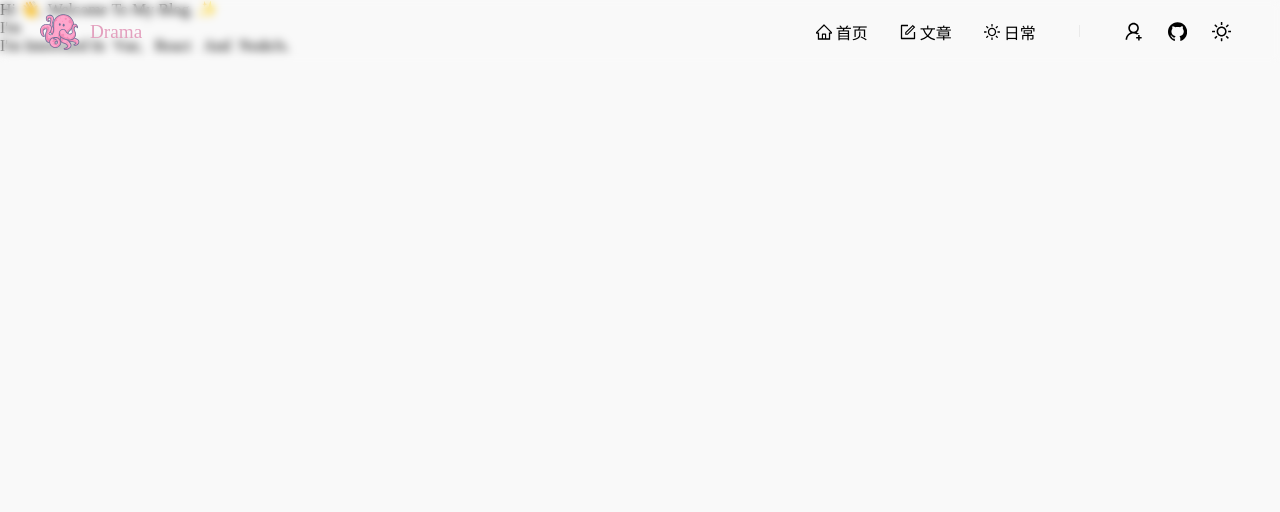
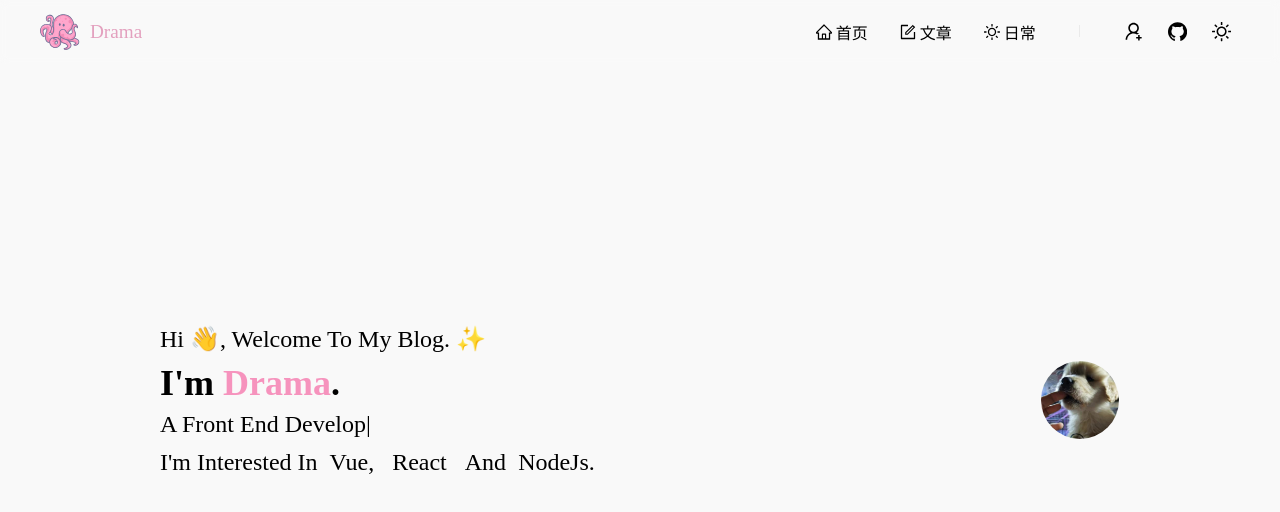
Before and after one commit to aa0330/Blog-bar, a React (Vite) app in the folder client/: page / in a window 1280 px wide. Shown: the top 512 px of the page. Built offline with nearby package versions, Linux system fonts and the light colour scheme.

Commit message:
feat:首页文字效果 & 路由调整

```diff
--- a/client/src/app/router.js
+++ b/client/src/app/router.js
@@ -10,13 +10,14 @@ export const routerConfig = [
 
     children: [
       {
-        path: "/",
+        index: true,
         element: lazy(() => import("@/pages/home")),
         meta: {
           title: "首页",
           show: true,
           icon: HomeOutlined,
         },
+
       },
       {
         path: "/articleList",
@@ -24,7 +25,7 @@ export const routerConfig = [
         meta: {
           title: "文章",
           show: true,
-          icon: FormOutlined ,
+          icon: FormOutlined,
         },
       },
       {
@@ -38,10 +39,6 @@ export const routerConfig = [
       },
     ],
   },
-  {
-    path: "article",
-    element: lazy(() => import("@/pages/article")),
-  },
 ];
 
 export const routes = buildRoutes(routerConfig);
--- a/client/src/components/Layout/index.jsx
+++ b/client/src/components/Layout/index.jsx
@@ -1,4 +1,3 @@
-import React from "react";
 import { Outlet } from "react-router-dom";
 import Header from "./Heander";
 
--- a/client/src/components/typeWriter/index.tsx
+++ b/client/src/components/typeWriter/index.tsx
@@ -1,28 +1,38 @@
-import { useEffect, useState } from "react";
+import { useEffect, useRef } from "react";
 import "./index.scss";
 
 interface Props {
   typeList: string[]; // 打印的句子列表
-  size: string; // 字体大小
+  fontSize: string; // 字体大小
   color: string; // 字体颜色
   timeSpace: number; // 每段话之间的间隔时间
   wordPrintTime: number; // 打字速率
+  style: object
 }
 
-const Index = (props) => {
-  const [loopIndex, setLoopIndex] = useState(0);
+const TypeWriter = (props: Props) => {
+  const loppIndexRef = useRef(0)
+
+  const { fontSize = '1rem',
+    color = '#000',
+    typeList = [], wordPrintTime = 0.3,
+    timeSpace = 0.8 } = props
+  console.log(11, { fontSize, color });
 
   const startTyping = () => {
     const writer = document.getElementById("writer") as HTMLElement;
-    if (!writer || props.typeList.length === 0) return;
-    let currentIndex = loopIndex; // 当前索引
-    let currentText = props.typeList[currentIndex]; // 当前句子
-    let num = 0;
-    let str = "";
+    if (!writer || typeList.length === 0) return;
+
+    let currentIndex = loppIndexRef.current; // 当前索引
+    let currentText = typeList[currentIndex]; // 当前句子
+    let num = 0, str = "";
+
     // 清空当前内容并添加淡入效果
     writer.innerHTML = "";
-    writer.style.opacity = "0"; // 隐藏当前内容
-    setTimeout(() => (writer.style.opacity = "1"), 100); // 添加淡入动画
+
+    // writer.style.opacity = "0"; // 隐藏当前内容
+    // setTimeout(() => (writer.style.opacity = "1"), 100); // 添加淡入动画
+
     // 打印当前句子的逻辑
     const typeInterval = setInterval(() => {
       str += currentText.charAt(num);
@@ -33,11 +43,11 @@ const Index = (props) => {
         clearInterval(typeInterval); // 当前句子打印完成
         // 准备打印下一句
         setTimeout(() => {
-          setLoopIndex((currentIndex + 1) % props.typeList.length); // 下一个索引
+          loppIndexRef.current = (currentIndex + 1) % typeList.length;// 下一个索引
           startTyping(); // 递归调用
-        }, props.timeSpace * 1000);
+        }, timeSpace * 1000);
       }
-    }, props.wordPrintTime * 1000);
+    }, wordPrintTime * 1000);
   };
 
   useEffect(() => {
@@ -45,16 +55,16 @@ const Index = (props) => {
   }, []);
 
   return (
-    <div >
+    <div style={props.style}>
       <span
         id="writer"
-        style={{ fontSize: props.size, color: props.color }}
+        style={{ fontSize, color }}
       ></span>
-      <span  style={{ fontSize: props.size }}>
+      <span style={{ fontSize }}>
         |
       </span>
     </div>
   );
 };
 
-export default Index;
+export default TypeWriter;
--- a/client/src/main.jsx
+++ b/client/src/main.jsx
@@ -5,7 +5,7 @@ import { routes } from "@/app/router";
 import './style.scss'
 
 ReactDOM.createRoot(document.getElementById("root")).render(
-  <React.StrictMode>
-    <RouterProvider router={createBrowserRouter(routes)} />
-  </React.StrictMode>
+  // <React.StrictMode>
+  <RouterProvider router={createBrowserRouter(routes)} />
+  // </React.StrictMode>
 );
--- a/client/src/pages/Home/index.jsx
+++ b/client/src/pages/Home/index.jsx
@@ -1,26 +1,32 @@
 import React, { useState, useEffect } from "react";
+import { Avatar } from 'antd'
+import { blogName } from "@/app/baseConfig";
+import AvatarPng from "@/static/avater.jpg";
+import TypeWriter from '@/components/typeWriter'
 import "./index.scss";
 
 const Index = () => {
   return (
     <div className="home_container">
-      <div className="home_context">
-        <p className="main_context">Hi 👋, Welcome To My Blog. ✨</p>
-        <p className="main_context">
+      <div className="home-box">
+        <div className="home-context">
+          <p className="info-context">Hi 👋, Welcome To My Blog. ✨</p>
+          <p className="main-context">
             I'm
-          {/* <span className="text-cyan-400"> {blogName}</span>. */}
+            <span style={{ color: '#f693bd', fontWeight: '700' }} className="text-cyan-400"> {blogName}</span>.
           </p>
-        {/* <TypeWriter
+          <TypeWriter
             className="mb-2"
-            size="1.5rem"
+            fontSize="1.5rem"
             timeSpace={1}
             wordPrintTime={0.15}
+            style={{ marginBottom: '0.5rem' }}
             typeList={[
               "一名前端开发实习生。",
               "A Front End Development Intern 💻.",
             ]}
-          /> */}
-        <div className="text-2xl mb-4 flex items-center">
+          />
+          <div className="info-context text-2xl mb-4 flex items-center">
             I'm Interested In&ensp;
             <Svg-Icon width="24px" height="24px" name="vue" />
             <span className="text-emerald-400">Vue</span>, &ensp;
@@ -48,13 +54,12 @@ const Index = () => {
             })} */}
           </div>
         </div>
-      <div  className="home_avater" >
-        {/* <el-avatar
-            fit="cover"
-            size={220}
-            src={blogInfoForm.value.blogAvatar}
-            alt="Avatar"
-          /> */}
+        <div className="home_avater" >
+          <Avatar
+            size={{ xs: 24, sm: 32, md: 40, lg: 64, xl: 80, xxl: 100 }}
+            src={<img src={AvatarPng} alt="avatar" />}
+          />
+        </div>
       </div>
     </div>
   );
--- a/client/src/pages/Home/index.scss
+++ b/client/src/pages/Home/index.scss
@@ -2,8 +2,19 @@
   width: 100vw;
   height: 100vh;
   background-color: #f9f9f9;
+  position: relative;
+  display: flex;
+  justify-content: center;
+  align-items: center;
 
-  .home_context {
+  .home-box {
+    width: 60rem;
+    display: flex;
+    flex-direction: row;
+    justify-content: space-between;
+    align-items: center;
+
+    .home-context {
       width: 60rem;
       display: flex;
       flex-direction: column;
@@ -12,9 +23,27 @@
 
       p {
         margin: 0;
+        margin-bottom: 0.5rem;
+      }
+
+      .info-context {
+        font-size: 1.5rem;
+        line-height: 2rem;
+      }
+
+      .main-context {
+        font-size: 2.25rem;
+        line-height: 2.5rem;
+        font-weight: 700;
       }
     }
+
     .home_avater {
-    width: 60rem;
+      // width: 60rem;
+      display: flex;
+      align-items: center;
+      justify-content: center;
+
     }
   }
+}
```
Also changed, not shown: client/src/static/avater.jpg (added), 1 other file (tests, documents, lock files or other folders). Lines whose indentation alone changed are shown as unchanged.
